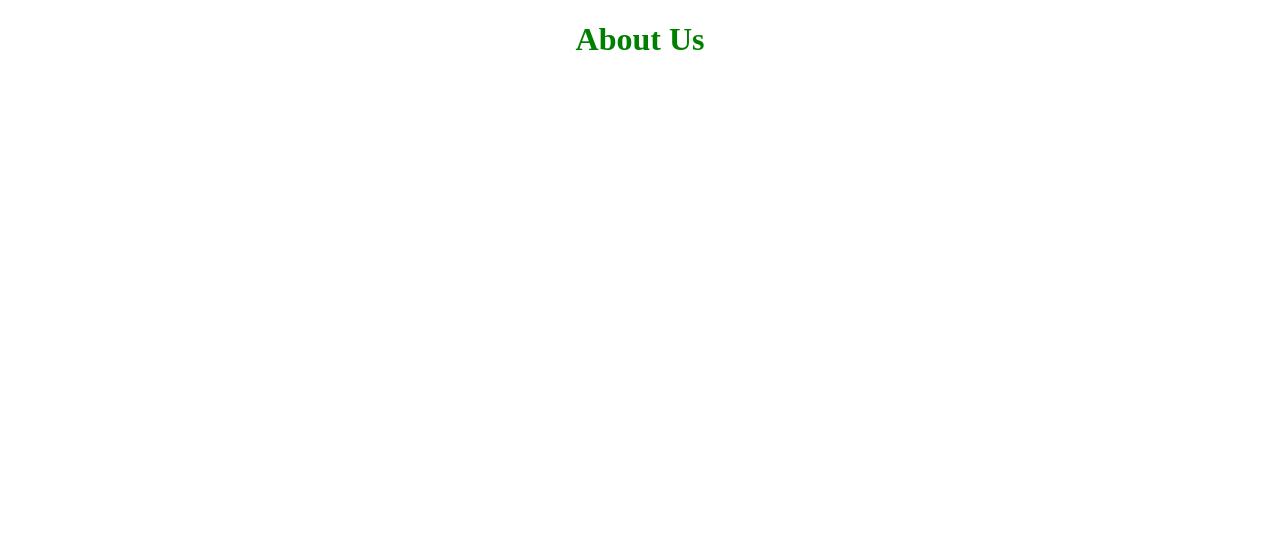
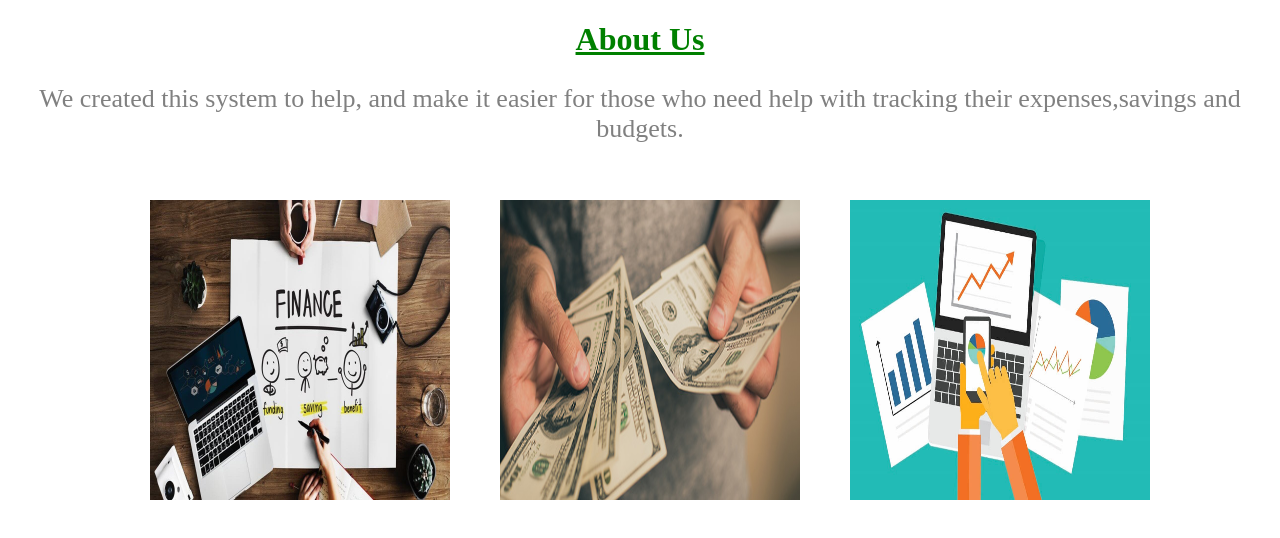
Before and after one commit to Minra-cyber/expotract, a plain HTML site: page index.html in a window 1280 px wide. Drawn offline with Linux system fonts and the light colour scheme.

Commit message:
added img

```diff
--- a/index.html
+++ b/index.html
@@ -8,7 +8,10 @@
   <title>Document</title>
 </head>
 <body>
-  <h1>About Us</h1>
-
+  <u><h1>About Us</h1></u>
+  <p>We created this system to help, and make it easier for those who need help with tracking their expenses,savings and budgets. </p>
+  <dic class="i1"><img src="1.jpg" height="300" width="300"></dic>
+  <div class="i2"><img src="2.jpg" height="300" width="300"></div>
+  <div class="i3"><img src="3.jpg" height="300" width="300"></div>
 </body>
 </html>
--- a/styles.css
+++ b/styles.css
@@ -2,3 +2,26 @@ h1{
   color:green;
   text-align: center;
 }
+u{
+  color:green;
+}
+p{
+  font-size: 26px;
+  color:grey;
+  text-align: center;
+}
+.i1{
+  position: absolute;
+  top:200px;
+  left: 150px;
+}
+.i2{
+  position: absolute;
+  top:200px;
+  left:500px;
+}
+.i3{
+  position: absolute;
+  top:200px;
+  left:850px;
+}
```
Also changed, not shown: 1.jpg (added), 2.jpg (added), 3.jpg (added).
